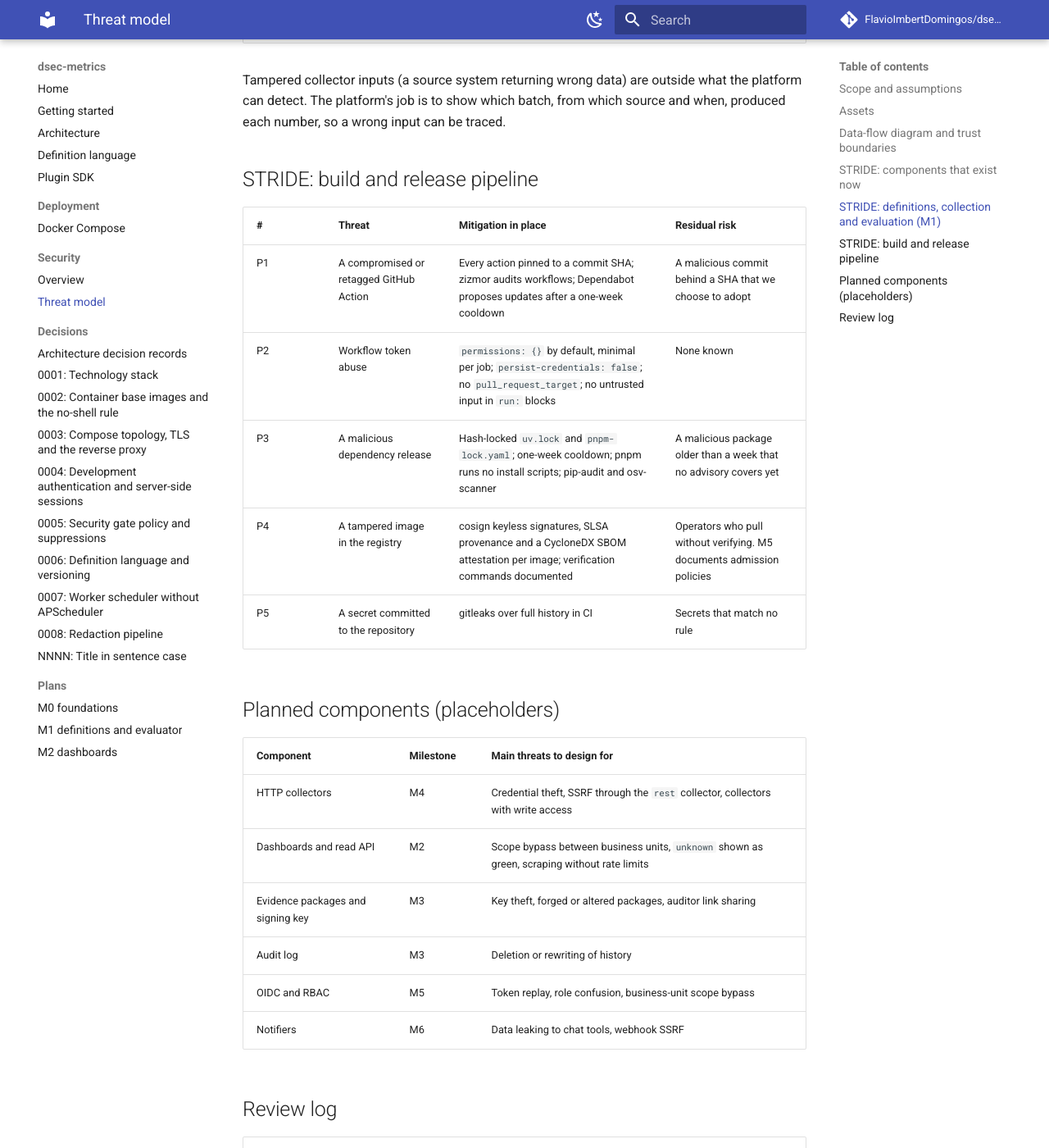
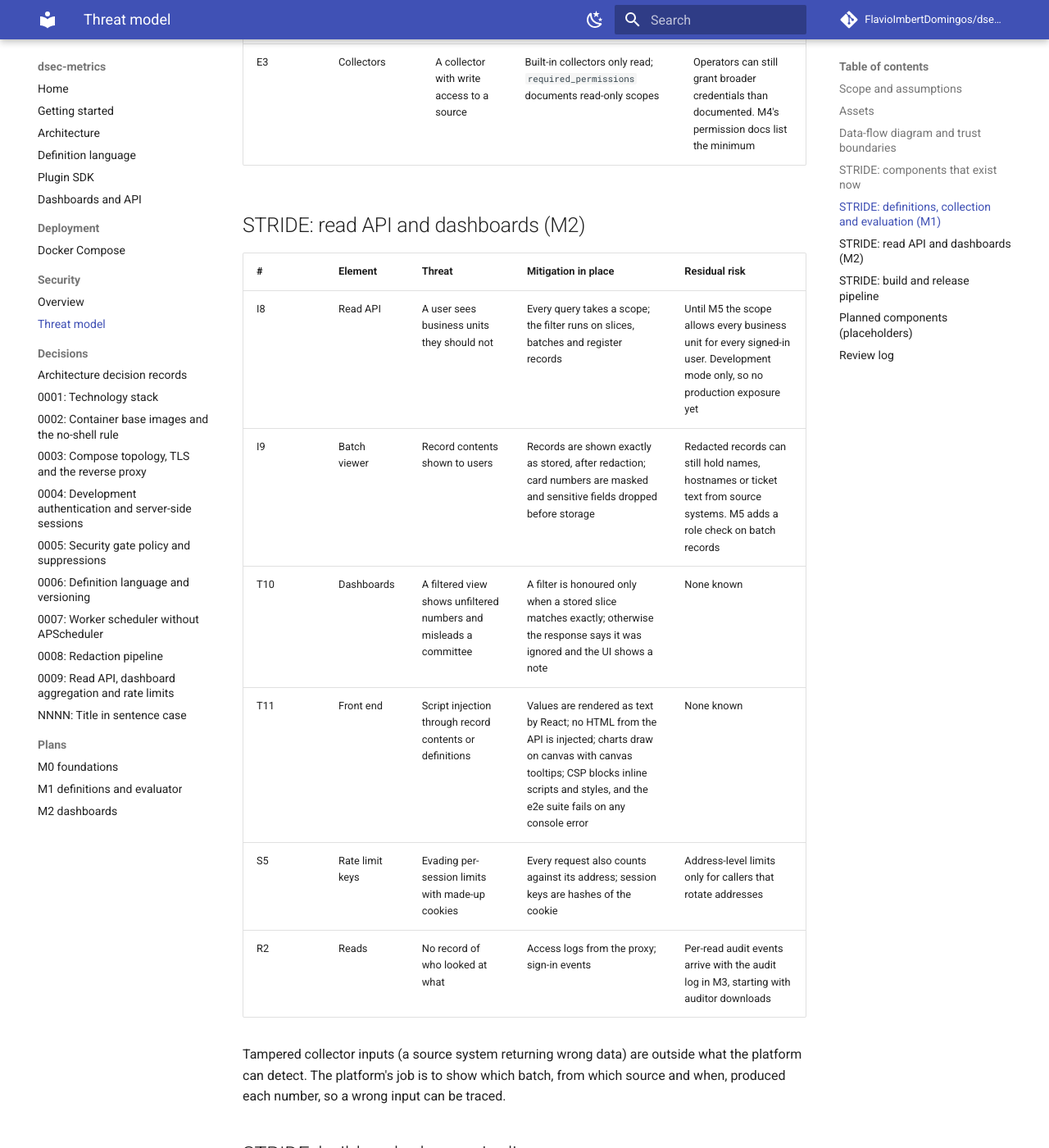
Before and after one commit to FlavioImbertDomingos/dsec-metrics, an MkDocs documentation site: the page built from docs/security/threat-model.md, in a window 1280 px wide and 1400 px high, scrolled down 5739 px. Shown: the whole window at 82% size. Built offline with MkDocs 1.6.1 and Material for MkDocs 9.7.7, drawn with Linux system fonts in a browser that asks for light colours; comment, search, counter and statistics services are not loaded; some of the changed text lies outside the part shown.

Commit message:
docs: M2 outcome, ADR-0009, dashboards and API guide, threat model for M2
Signed-off-by: Flavio Domingos <FlavioImbertDomingos@users.noreply.github.com>

```diff
--- a/docs/security/threat-model.md
+++ b/docs/security/threat-model.md
@@ -1,12 +1,12 @@
 # Threat model
 
 - Method: STRIDE per element of the data-flow diagram
-- Status: updated at the end of M1
-- Next review: end of M2, and at the end of every milestone after that
+- Status: updated at the end of M2
+- Next review: end of M3, and at the end of every milestone after that
 
 ## Scope and assumptions
 
-This version covers what exists after M1: the Compose stack, development sign-in, the images, the CI and release pipelines, definitions as code, the `file` and `sample` collectors, the redaction pipeline, the evaluator, stored measurements and the worker's scheduler. Planned components are listed at the end so later milestones start from a known baseline.
+This version covers what exists after M2: the Compose stack, development sign-in, the images, the CI and release pipelines, definitions as code, the `file` and `sample` collectors, the redaction pipeline, the evaluator, stored measurements, the worker's scheduler, the read API and the dashboards. Planned components are listed at the end so later milestones start from a known baseline.
 
 Assumptions:
 
@@ -79,7 +79,7 @@ flowchart LR
 | I2 | Secrets | Leaking the database password | Docker secrets as files, not environment variables; `SecretStr`; the password never appears in URL strings or logs | Secret files are world-readable inside a directory only the owner can open (containers run as different users). Production guidance in the deployment doc |
 | I3 | OpenAPI docs | Mapping the API surface | Served only in development mode | None known |
 | I4 | Dev CA | Trusting it lets someone intercept other sites | Name constraints, one-year lifetime, private key deleted after issuing two certificates | None known |
-| D1 | API | Resource exhaustion | 1 MB request body limit at the proxy; memory and CPU limits per container; database connection pool limits | No general request rate limit yet. M2 adds rate limits on every route, as the brief requires |
+| D1 | API | Resource exhaustion | Rate limits on every path per client address and per session, in middleware (M2); 1 MB body limit at the proxy and in the API, 411 for bodies without a length; paged batch records (at most 200 a page); memory and CPU limits per container; database connection pool limits | Many addresses together can still load the API; the limits are per address. Counters fail open if their table is unreachable, logged as a warning |
 | D2 | Sign-in | Throttle used to lock out a real user | Lockout is time-limited (15 minutes) and per username | An attacker can keep one known username locked. Acceptable for development accounts; OIDC replaces this in M5 |
 | E1 | Containers | Container escape or privilege escalation | Non-root, read-only root filesystem, all capabilities dropped (Postgres keeps the five its entrypoint needs), `no-new-privileges`, no shell in our images | Kernel vulnerabilities are out of scope |
 | E2 | Authorization | A new route ships without a check | One policy module; CI fails if a route has no policy or lacks allowed and denied tests | None known |
@@ -99,6 +99,17 @@ flowchart LR
 | D3 | Evaluation | Large inputs slow the worker | 50 MB file limit, 1 MB definition limit; evaluation is linear in the number of records | No limit yet on records per batch from future HTTP collectors. M4 adds one in the SDK |
 | E3 | Collectors | A collector with write access to a source | Built-in collectors only read; `required_permissions` documents read-only scopes | Operators can still grant broader credentials than documented. M4's permission docs list the minimum |
 
+## STRIDE: read API and dashboards (M2)
+
+| # | Element | Threat | Mitigation in place | Residual risk |
+| --- | --- | --- | --- | --- |
+| I8 | Read API | A user sees business units they should not | Every query takes a scope; the filter runs on slices, batches and register records | Until M5 the scope allows every business unit for every signed-in user. Development mode only, so no production exposure yet |
+| I9 | Batch viewer | Record contents shown to users | Records are shown exactly as stored, after redaction; card numbers are masked and sensitive fields dropped before storage | Redacted records can still hold names, hostnames or ticket text from source systems. M5 adds a role check on batch records |
+| T10 | Dashboards | A filtered view shows unfiltered numbers and misleads a committee | A filter is honoured only when a stored slice matches exactly; otherwise the response says it was ignored and the UI shows a note | None known |
+| T11 | Front end | Script injection through record contents or definitions | Values are rendered as text by React; no HTML from the API is injected; charts draw on canvas with canvas tooltips; CSP blocks inline scripts and styles, and the e2e suite fails on any console error | None known |
+| S5 | Rate limit keys | Evading per-session limits with made-up cookies | Every request also counts against its address; session keys are hashes of the cookie | Address-level limits only for callers that rotate addresses |
+| R2 | Reads | No record of who looked at what | Access logs from the proxy; sign-in events | Per-read audit events arrive with the audit log in M3, starting with auditor downloads |
+
 Tampered collector inputs (a source system returning wrong data) are outside what the platform can detect. The platform's job is to show which batch, from which source and when, produced each number, so a wrong input can be traced.
 
 ## STRIDE: build and release pipeline
@@ -116,7 +127,6 @@ Tampered collector inputs (a source system returning wrong data) are outside wha
 | Component | Milestone | Main threats to design for |
 | --- | --- | --- |
 | HTTP collectors | M4 | Credential theft, SSRF through the `rest` collector, collectors with write access |
-| Dashboards and read API | M2 | Scope bypass between business units, `unknown` shown as green, scraping without rate limits |
 | Evidence packages and signing key | M3 | Key theft, forged or altered packages, auditor link sharing |
 | Audit log | M3 | Deletion or rewriting of history |
 | OIDC and RBAC | M5 | Token replay, role confusion, business-unit scope bypass |
@@ -127,4 +137,5 @@ Tampered collector inputs (a source system returning wrong data) are outside wha
 | Date | Milestone | Change |
 | --- | --- | --- |
 | 2026-09-26 | M0 | First draft |
+| 2026-09-27 | M2 | Added the read API and dashboards (I8, I9, T10, T11, S5, R2); rate limits now close D1 |
 | 2026-09-27 | M1 | Added definitions, collection, redaction, evaluation and scheduler threats (T5 to T9, I5 to I7, D3, E3) |
--- a/mkdocs.yml
+++ b/mkdocs.yml
@@ -50,6 +50,7 @@ nav:
   - Architecture: architecture.md
   - Definition language: definitions.md
   - Plugin SDK: plugins.md
+  - Dashboards and API: dashboards.md
   - Deployment:
       - Docker Compose: deployment/compose.md
   - Security:
@@ -65,6 +66,7 @@ nav:
       - adr/0006-definition-language-and-versioning.md
       - adr/0007-worker-scheduler.md
       - adr/0008-redaction-pipeline.md
+      - adr/0009-read-api-and-dashboards.md
       - adr/template.md
   - Plans:
       - M0 foundations: plans/m0.md
```
Also changed, not shown: CHANGELOG.md (+1 -0 lines), README.md (+3 -2 lines), docs/adr/0009-read-api-and-dashboards.md (added, +39 -0 lines), docs/adr/index.md (+1 -0 lines), docs/dashboards.md (added, +77 -0 lines), docs/definitions.md (+11 -0 lines), docs/plans/m2.md (+9 -0 lines).
